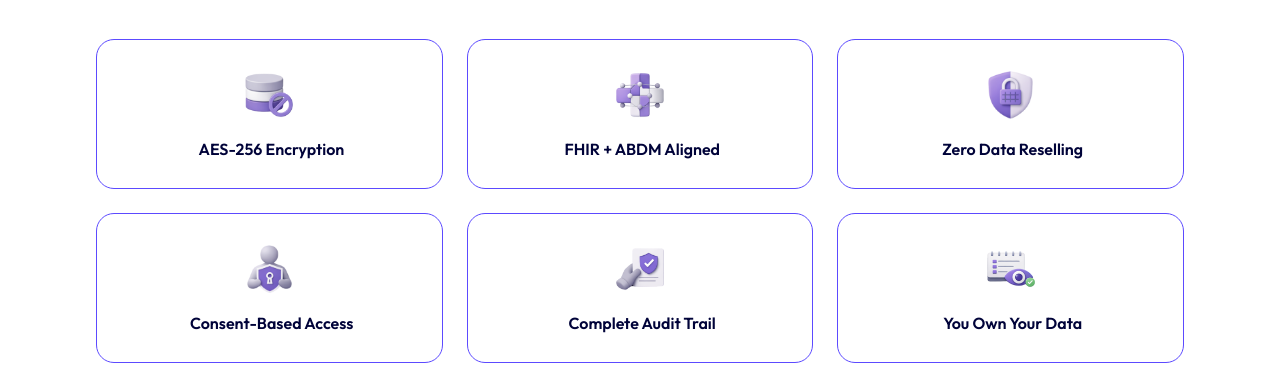
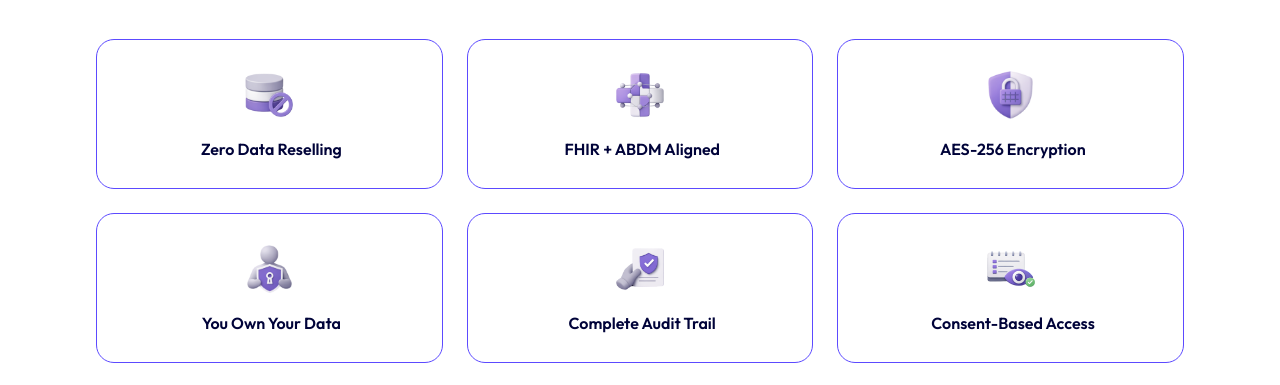
Before and after one commit to AmanDwivedi9335/clinic-portpolio, a Next.js app: page / in a window 1280 px wide. Shown: the part 4740-5125 px from the top of the page. Built offline with nearby package versions, Linux system fonts and the light colour scheme.

Commit message:
edits updates

```diff
--- a/src/components/Home/DataControlSection.js
+++ b/src/components/Home/DataControlSection.js
@@ -5,7 +5,7 @@ import { createGsapContext } from "@/lib/gsap";
 
 const cardData = [
 	{
-		title: "AES-256 Encryption",
+		title: "Zero Data Reselling",
 		icon: "/images/pr1.png",
 	},
 	{
@@ -13,11 +13,11 @@ const cardData = [
 		icon: "/images/pr2.png",
 	},
 	{
-		title: "Zero Data Reselling",
+		title: "AES-256 Encryption",
 		icon: "/images/pr3.png",
 	},
 	{
-		title: "Consent-Based Access",
+		title: "You Own Your Data",
 		icon: "/images/pr4.png",
 	},
 	{
@@ -25,7 +25,7 @@ const cardData = [
 		icon: "/images/pr5.png",
 	},
 	{
-		title: "You Own Your Data",
+		title: "Consent-Based Access",
 		icon: "/images/pr6.png",
 	},
 ];
```
